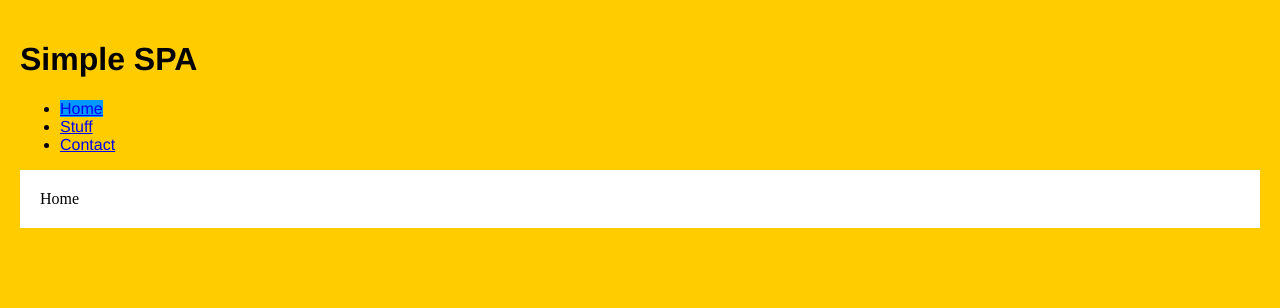
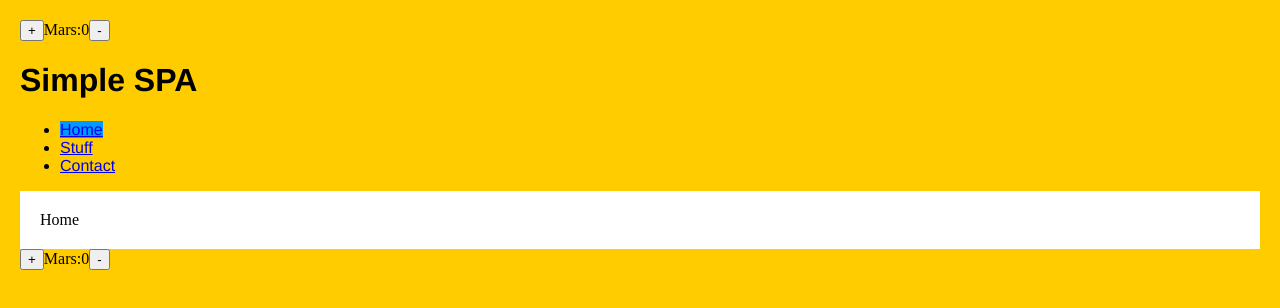
Before and after one commit to angarag/angarag.github.io, a React (Create React App) app: page / in a window 1280 px wide. Shown: the top 308 px of the page. Built offline with nearby package versions, Linux system fonts and the light colour scheme.

Commit message:
react-redux example added

```diff
--- a/package.json
+++ b/package.json
@@ -5,8 +5,10 @@
   "dependencies": {
     "react": "^16.8.6",
     "react-dom": "^16.8.6",
+    "react-redux": "^7.0.3",
     "react-router-dom": "^5.0.0",
-    "react-scripts": "3.0.1"
+    "react-scripts": "3.0.1",
+    "redux": "^4.0.1"
   },
   "homepage": "http://angarag.github.io",
   "scripts": {
--- /dev/null
+++ b/src/App.js
@@ -0,0 +1,19 @@
+import Counter from "./Counter";
+import { connect } from "react-redux";
+var sProps = state => {
+  return { count: state.count };
+};
+var actions = dispatch => {
+  return {
+    inc: () => {
+      console.log("inc clicked");
+      return dispatch({ type: "inc" });
+    },
+    dec: () => dispatch({ type: "dec" })
+  };
+};
+var Connect = connect(
+  sProps,
+  actions
+)(Counter);
+export default Connect;
--- /dev/null
+++ b/src/Counter.js
@@ -0,0 +1,16 @@
+import React, { Component } from "react";
+
+class Counter extends Component {
+  render() {
+    console.log("Rendering: Counter");
+    return (
+      <div>
+        <button onClick={this.props.inc}>+</button>
+        <span>Mars:{this.props.count}</span>
+        <button onClick={this.props.dec}>-</button>
+      </div>
+    );
+  }
+}
+
+export default Counter;
--- a/src/Main.js
+++ b/src/Main.js
@@ -3,22 +3,19 @@ import { Route, NavLink, HashRouter } from "react-router-dom";
 import Home from "./spa/Home";
 import Stuff from "./spa/Stuff";
 import Contact from "./spa/Contact";
+import Connect from "./App";
+import Counter from "./Counter";
 class Main extends Component {
-  constructor(props) {
-    super(props);
-  }
-  componentDidMount() {
-    console.log("Main: component did mount");
-  }
-  componentDidUpdate() {
-    console.log("Main: component did update");
-  }
   render() {
     console.log("Main: render");
     return (
+      <>
+        <Connect>
+          <Counter inc={Connect.inc} dec={Connect.dec} count={Connect.count} />
+        </Connect>
         <HashRouter>
+          <div>
             <h1>Simple SPA</h1>
-        <div>
             <ul>
               <li>
                 <NavLink exact to="/">
@@ -39,6 +36,7 @@ class Main extends Component {
             <Route path="/contact" component={Contact} />
           </div>
         </HashRouter>
+      </>
     );
   }
 }
--- a/src/index.js
+++ b/src/index.js
@@ -2,10 +2,17 @@ import React from "react";
 import ReactDOM from "react-dom";
 import "./css/index.css";
 import Main from "./Main";
-
+import { Provider } from "react-redux";
+import { createStore } from "redux";
+import counter from "./reducer";
+import App from "./App";
+var store = createStore(counter);
 ReactDOM.render(
   <>
-    <Main />
+    <Provider store={store}>
+      <Main />
+      <App />
+    </Provider>
   </>,
   document.getElementById("container")
 );
--- /dev/null
+++ b/src/reducer.js
@@ -0,0 +1,13 @@
+function counter(state, action) {
+  if (state === undefined) return { count: 0 };
+  var count = state.count;
+  switch (action.type) {
+    case "inc":
+      return { count: count + 1 };
+    case "dec":
+      return { count: count - 1 };
+    default:
+      return state;
+  }
+}
+export default counter;
```
Also changed, not shown: src/Provider.js (added), 1 other file (tests, documents, lock files or other folders). Lines whose indentation alone changed are shown as unchanged.
